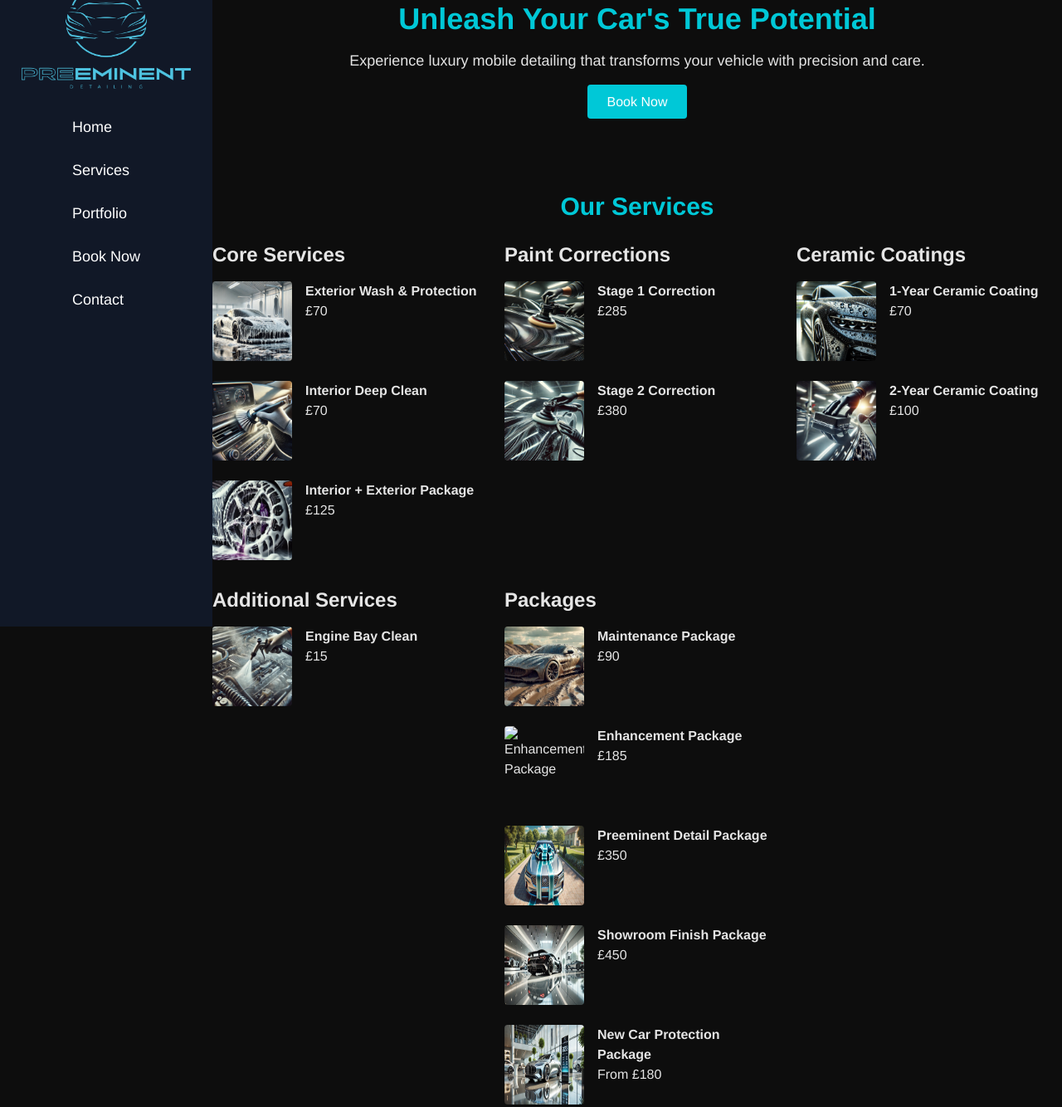
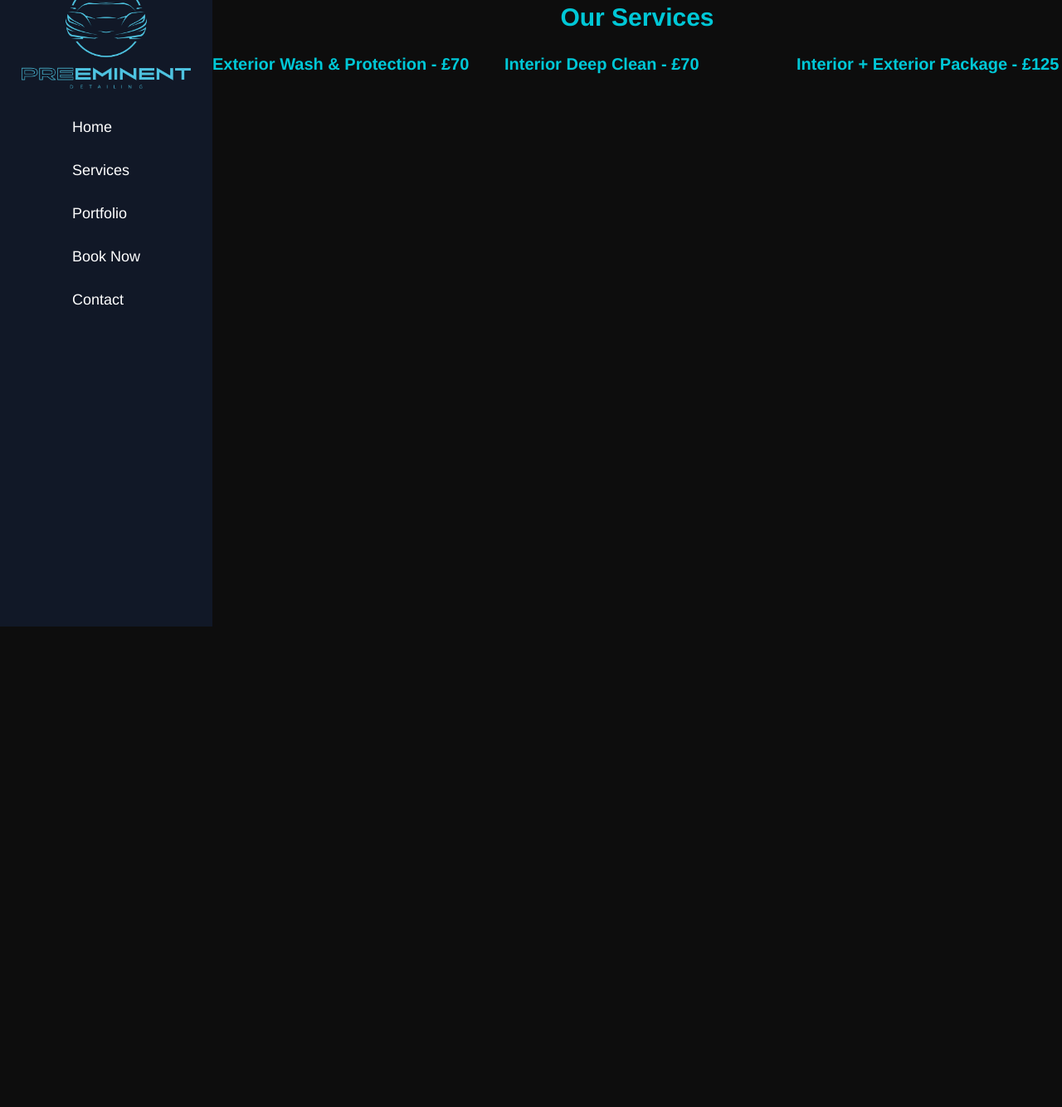
Before and after one commit to PreeminentDetailing/Preeminent, a plain HTML site: page index.html in a window 1280 px wide. Shown: the part 45-1379 px from the top of the page at 83% size. After the commit the page ends 800 px from the top, so only its background shows below. Drawn offline with nearby package versions, Linux system fonts and the light colour scheme.

Commit message:
Added expandable breakdowns for services

```diff
--- a/index.html
+++ b/index.html
@@ -9,20 +9,23 @@
     <style>
         body {
             font-family: 'Helvetica Neue', Arial, sans-serif;
-            background-color: #0D0D0D; /* Dark background */
-            color: #E5E5E5; /* Light text */
+            background-color: #0D0D0D;
+            color: #E5E5E5;
         }
         .primary-color {
-            color: #00C8D7; /* Teal */
+            color: #00C8D7;
         }
         .primary-bg {
-            background-color: #00C8D7; /* Teal background */
+            background-color: #00C8D7;
         }
         a {
             color: #00C8D7;
         }
         a:hover {
-            color: #007a85; /* Darker teal */
+            color: #007a85;
+        }
+        .hidden {
+            display: none;
         }
     </style>
 </head>
@@ -45,145 +48,62 @@
 
         <!-- Main Content -->
         <main class="ml-64 flex-1">
-            <!-- Home Section -->
-            <section id="home" class="py-12">
-                <div class="container mx-auto text-center">
-                    <h2 class="text-4xl font-bold primary-color mb-4">Unleash Your Car's True Potential</h2>
-                    <p class="text-lg mb-6">Experience luxury mobile detailing that transforms your vehicle with precision and care.</p>
-                    <a href="#booking" class="primary-bg text-white py-3 px-6 rounded hover:bg-gray-800 transition">Book Now</a>
-                </div>
-            </section>
-
             <!-- Services Section -->
             <section id="services" class="py-12">
                 <div class="container mx-auto">
                     <h2 class="text-3xl font-bold primary-color mb-6 text-center">Our Services</h2>
                     <div class="grid grid-cols-1 md:grid-cols-2 lg:grid-cols-3 gap-8">
-                        <!-- Core Services -->
+                        <!-- Example of a Service -->
                         <div>
-                            <h3 class="text-2xl font-bold mb-4">Core Services</h3>
-                            <ul class="space-y-6">
-                                <li class="flex items-start space-x-4">
-                                    <img src="Exterior.png" alt="Exterior Wash" class="w-24 h-24 rounded">
-                                    <div>
-                                        <strong>Exterior Wash & Protection</strong><br>
-                                        £70
-                                    </div>
-                                </li>
-                                <li class="flex items-start space-x-4">
-                                    <img src="Interior.png" alt="Interior Deep Clean" class="w-24 h-24 rounded">
-                                    <div>
-                                        <strong>Interior Deep Clean</strong><br>
-                                        £70
-                                    </div>
-                                </li>
-                                <li class="flex items-start space-x-4">
-                                    <img src="Interior + Exterior.png" alt="Interior + Exterior" class="w-24 h-24 rounded">
-                                    <div>
-                                        <strong>Interior + Exterior Package</strong><br>
-                                        £125
-                                    </div>
-                                </li>
-                            </ul>
+                            <h3 class="text-xl font-bold mb-2 cursor-pointer primary-color" onclick="toggleDetails('service1')">
+                                Exterior Wash & Protection - £70
+                            </h3>
+                            <p id="service1" class="hidden">
+                                - Snow foam pre-wash<br>
+                                - Wheels cleaned (wheel cleaner and fallout remover)<br>
+                                - Hand wash with Synergy Refresh Shampoo<br>
+                                - Insect strip removal<br>
+                                - Sealant applied to paintwork<br>
+                                - Glass cleaned and polished
+                            </p>
                         </div>
-                        <!-- Paint Corrections -->
                         <div>
-                            <h3 class="text-2xl font-bold mb-4">Paint Corrections</h3>
-                            <ul class="space-y-6">
-                                <li class="flex items-start space-x-4">
-                                    <img src="Stage 1.png" alt="Stage 1 Correction" class="w-24 h-24 rounded">
-                                    <div>
-                                        <strong>Stage 1 Correction</strong><br>
-                                        £285
-                                    </div>
-                                </li>
-                                <li class="flex items-start space-x-4">
-                                    <img src="Stage 2.png" alt="Stage 2 Correction" class="w-24 h-24 rounded">
-                                    <div>
-                                        <strong>Stage 2 Correction</strong><br>
-                                        £380
-                                    </div>
-                                </li>
-                            </ul>
+                            <h3 class="text-xl font-bold mb-2 cursor-pointer primary-color" onclick="toggleDetails('service2')">
+                                Interior Deep Clean - £70
+                            </h3>
+                            <p id="service2" class="hidden">
+                                - Full vacuum of interior and boot<br>
+                                - Carpet shampoo and stain removal<br>
+                                - Leather cleaned and dressed<br>
+                                - Plastics deep cleaned and dressed<br>
+                                - Glass cleaned<br>
+                                - Air freshener applied
+                            </p>
                         </div>
-                        <!-- Ceramic Coatings -->
                         <div>
-                            <h3 class="text-2xl font-bold mb-4">Ceramic Coatings</h3>
-                            <ul class="space-y-6">
-                                <li class="flex items-start space-x-4">
-                                    <img src="Ceramic Coating.png" alt="1-Year Ceramic" class="w-24 h-24 rounded">
-                                    <div>
-                                        <strong>1-Year Ceramic Coating</strong><br>
-                                        £70
-                                    </div>
-                                </li>
-                                <li class="flex items-start space-x-4">
-                                    <img src="2 Year Ceramic Coating.png" alt="2-Year Ceramic" class="w-24 h-24 rounded">
-                                    <div>
-                                        <strong>2-Year Ceramic Coating</strong><br>
-                                        £100
-                                    </div>
-                                </li>
-                            </ul>
+                            <h3 class="text-xl font-bold mb-2 cursor-pointer primary-color" onclick="toggleDetails('service3')">
+                                Interior + Exterior Package - £125
+                            </h3>
+                            <p id="service3" class="hidden">
+                                - Includes both the Exterior Wash & Protection and Interior Deep Clean.
+                            </p>
                         </div>
-                        <!-- Additional Services -->
-                        <div>
-                            <h3 class="text-2xl font-bold mb-4">Additional Services</h3>
-                            <ul class="space-y-6">
-                                <li class="flex items-start space-x-4">
-                                    <img src="Engine Bay.png" alt="Engine Bay Clean" class="w-24 h-24 rounded">
-                                    <div>
-                                        <strong>Engine Bay Clean</strong><br>
-                                        £15
-                                    </div>
-                                </li>
-                            </ul>
-                        </div>
-                        <!-- Packages -->
-                        <div>
-                            <h3 class="text-2xl font-bold mb-4">Packages</h3>
-                            <ul class="space-y-6">
-                                <li class="flex items-start space-x-4">
-                                    <img src="Maintenance Package.jpg" alt="Maintenance Package" class="w-24 h-24 rounded">
-                                    <div>
-                                        <strong>Maintenance Package</strong><br>
-                                        £90
-                                    </div>
-                                </li>
-                                <li class="flex items-start space-x-4">
-                                    <img src="Enhancement Package.png" alt="Enhancement Package" class="w-24 h-24 rounded">
-                                    <div>
-                                        <strong>Enhancement Package</strong><br>
-                                        £185
-                                    </div>
-                                </li>
-                                <li class="flex items-start space-x-4">
-                                    <img src="Preeminent Package.webp" alt="Preeminent Detail" class="w-24 h-24 rounded">
-                                    <div>
-                                        <strong>Preeminent Detail Package</strong><br>
-                                        £350
-                                    </div>
-                                </li>
-                                <li class="flex items-start space-x-4">
-                                    <img src="Showroom Package.png" alt="Showroom Finish" class="w-24 h-24 rounded">
-                                    <div>
-                                        <strong>Showroom Finish Package</strong><br>
-                                        £450
-                                    </div>
-                                </li>
-                                <li class="flex items-start space-x-4">
-                                    <img src="new car protection package.png" alt="New Car Protection Package" class="w-24 h-24 rounded">
-                                    <div>
-                                        <strong>New Car Protection Package</strong><br>
-                                        From £180
-                                    </div>
-                                </li>
-                            </ul>
-                        </div>
+                        <!-- Repeat for all services -->
                     </div>
                 </div>
             </section>
         </main>
     </div>
+
+    <script>
+        function toggleDetails(id) {
+            const element = document.getElementById(id);
+            if (element.classList.contains('hidden')) {
+                element.classList.remove('hidden');
+            } else {
+                element.classList.add('hidden');
+            }
+        }
+    </script>
 </body>
 </html>
```
